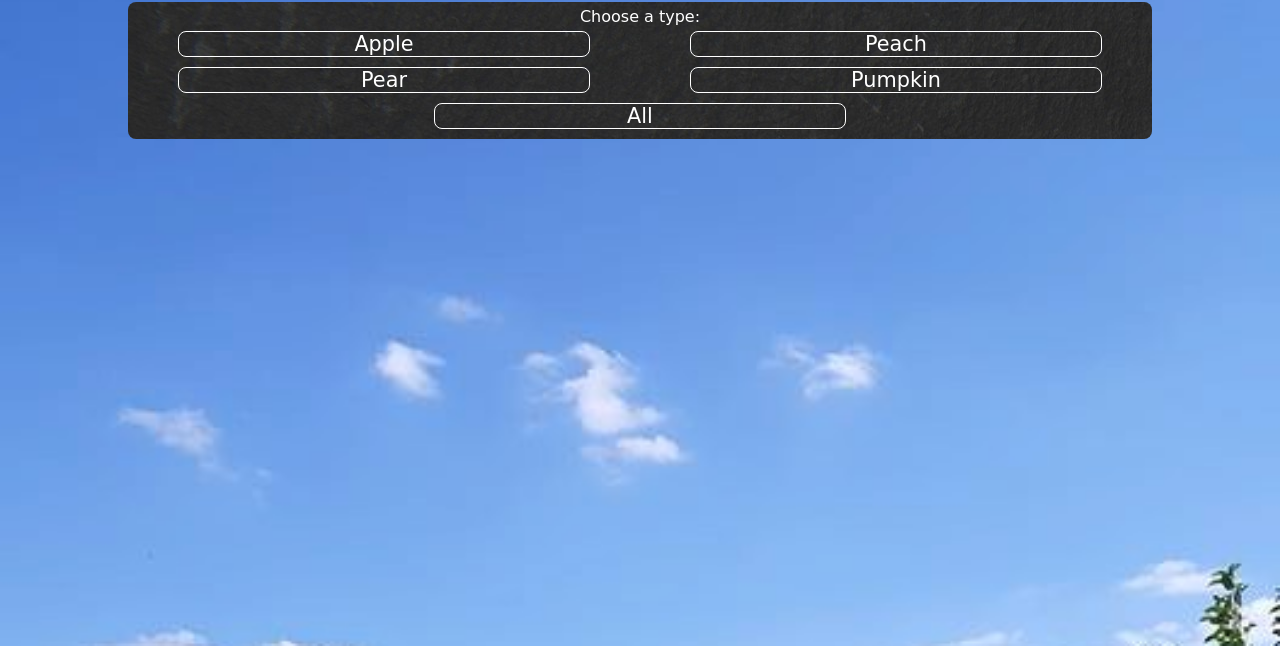
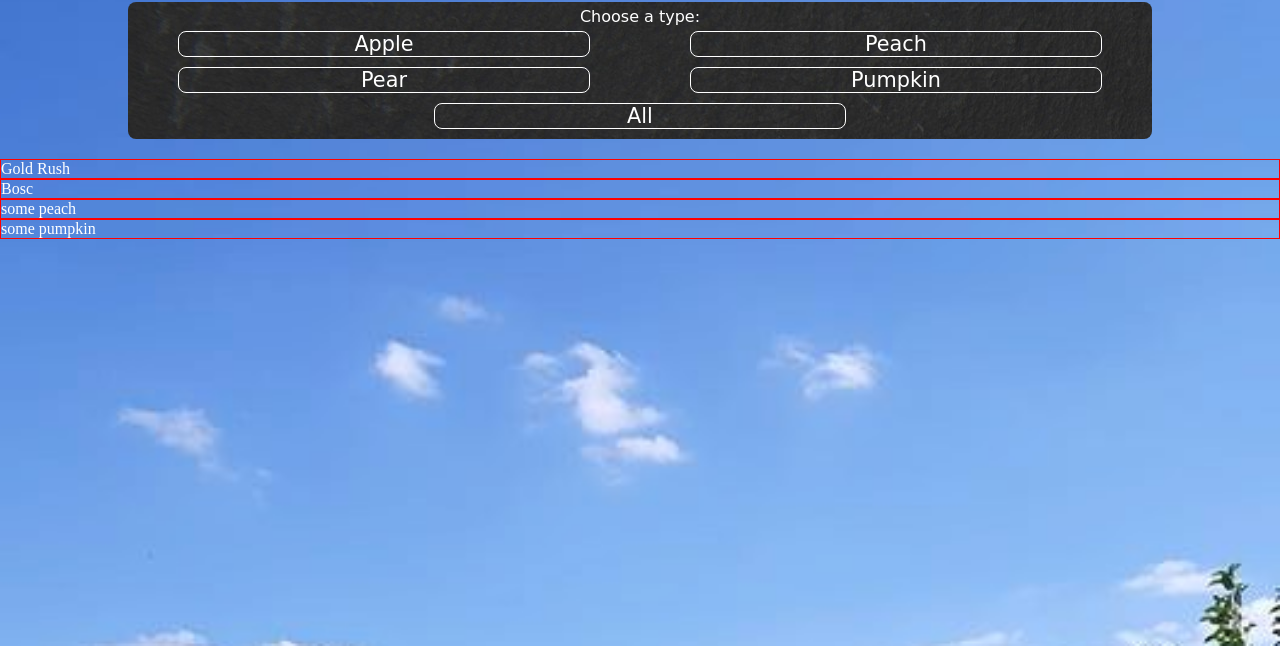
Before and after one commit to Rage6/springhill_fruit_farm, a website: page springhill_frontend/public/view/produce.html in a window 1280 px wide. Shown: the part 154-800 px from the top of the page. Drawn offline with nearby package versions, Linux system fonts and the light colour scheme; a web font is replaced by a local one.

Commit message:
lists all fruit

```diff
--- a/springhill_frontend/public/view/css/input.scss
+++ b/springhill_frontend/public/view/css/input.scss
@@ -309,15 +309,8 @@ html {
     }
     .fruitList {
       color: white;
-      #appleList {
-        .oneApple {
-
-        }
-      }
-      #pearList {
-        .onePear {
-
-        }
+      .showOne {
+        border: 1px solid red;
       }
     }
     // END: Produce page
--- a/springhill_frontend/public/view/js/main.js
+++ b/springhill_frontend/public/view/js/main.js
@@ -64,7 +64,7 @@ $(()=>{
   // For listing all fruit in Produce Page
   const listFruit = (typeList) => {
     for (var a = 0; a < typeList.length; a++) {
-      console.log(typeList[a].name);
+      $(".fruitList").append("<div class='showOne'>" + typeList[a].name + "</div>")
     }
   };
   listFruit(apples);
```
Also changed, not shown: springhill_frontend/public/view/produce.html (+1 -0 lines), springhill_frontend/public/view/css/output.css, 1 other file.
